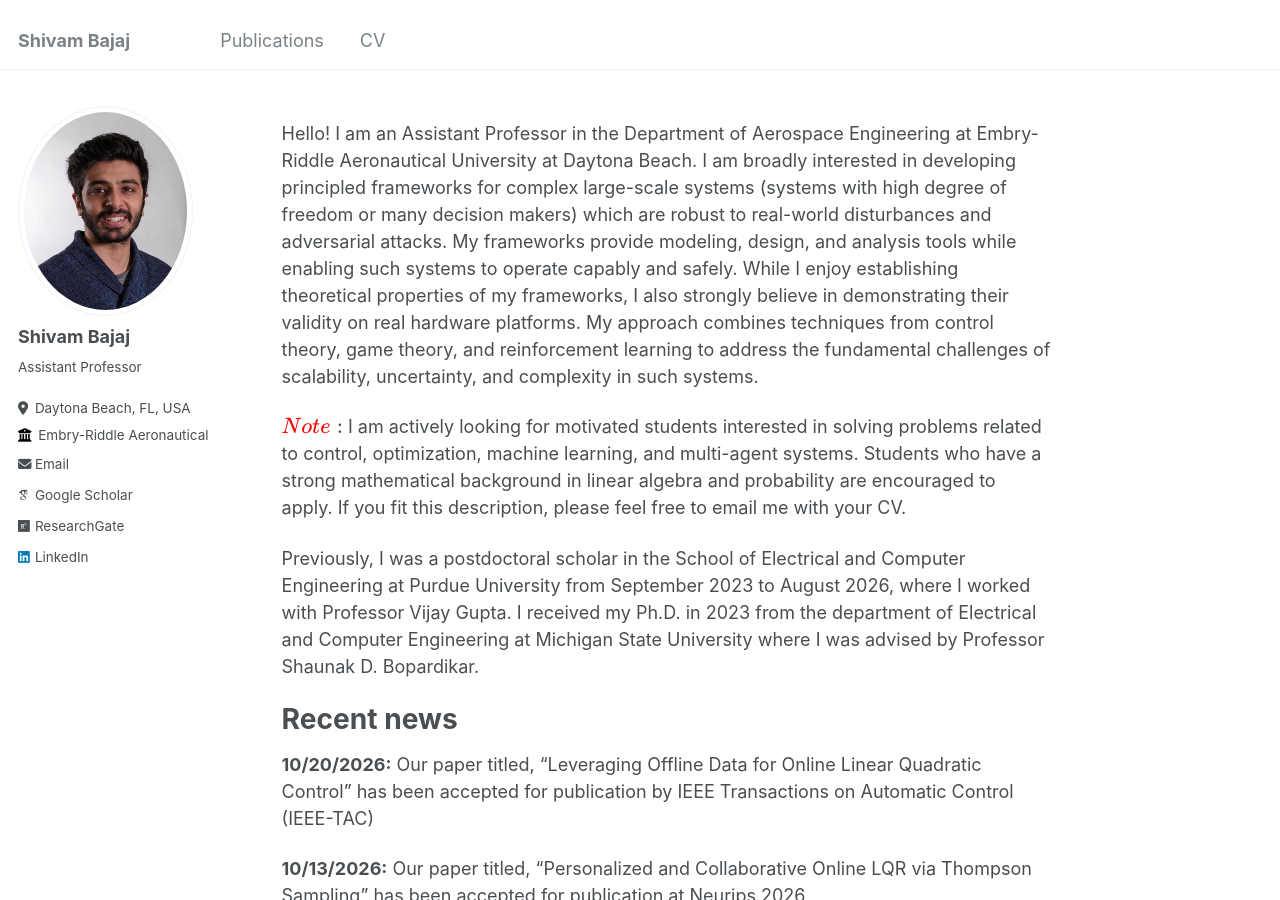
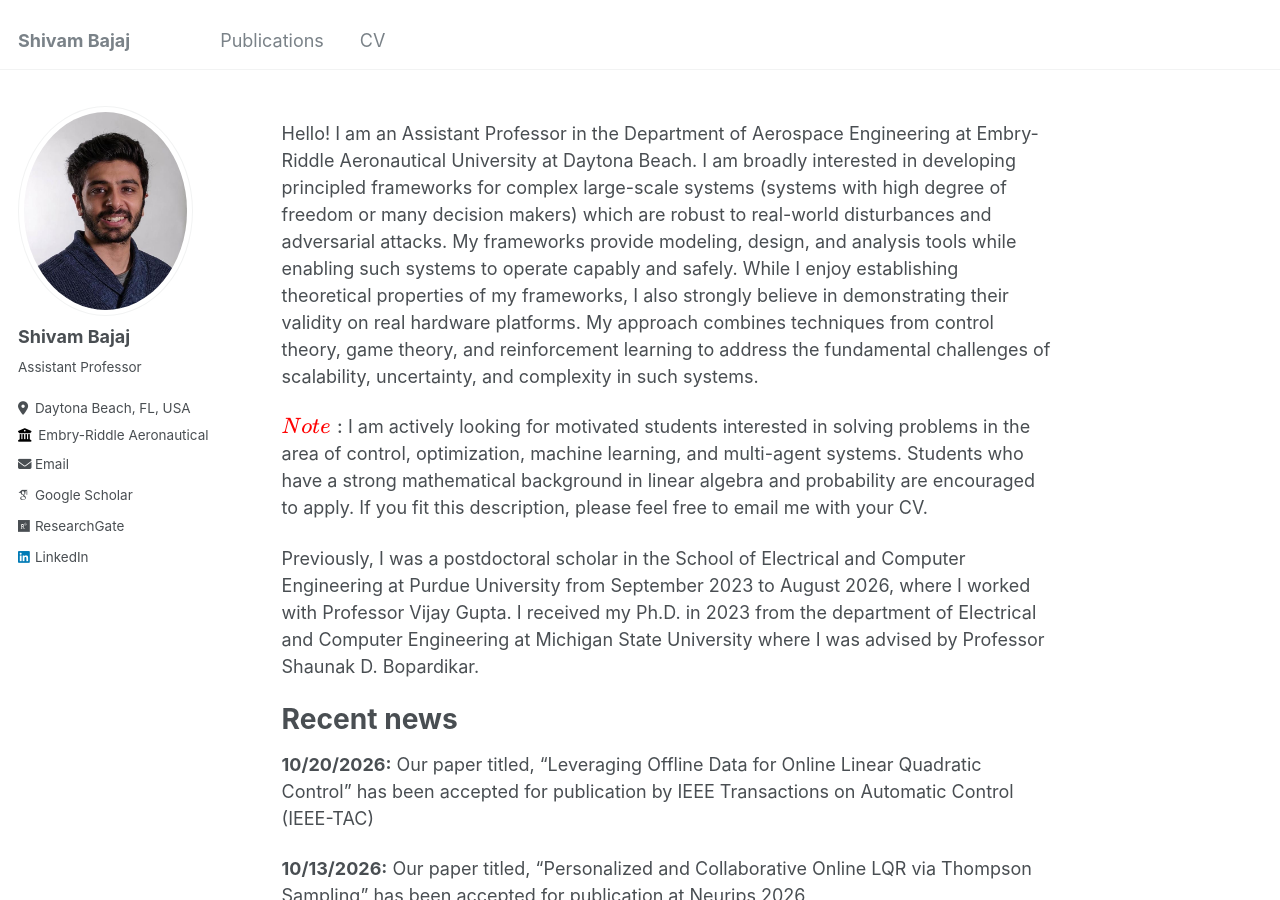
Before and after one commit to shivambajaj08/shivambajaj08.github.io, a Jekyll site: the page built from _pages/about.md, in a window 1280 px wide and 900 px high. Built offline with Jekyll 4.4.1, drawn with Linux system fonts in a browser that asks for light colours; some web fonts are replaced.

Commit message:
Update about.md

```diff
--- a/_pages/about.md
+++ b/_pages/about.md
@@ -9,7 +9,7 @@ redirect_from:
 
 Hello! I am an Assistant Professor in the Department of Aerospace Engineering at Embry-Riddle Aeronautical University at Daytona Beach. I am broadly interested in developing principled frameworks for complex large-scale systems (systems with high degree of freedom or many decision makers) which are robust to real-world disturbances and adversarial attacks. My frameworks provide modeling, design, and analysis tools while enabling such systems to operate capably and safely. While I enjoy establishing theoretical properties of my frameworks, I also strongly believe in demonstrating their validity on real hardware platforms. My approach combines techniques from control theory, game theory, and reinforcement learning to address the fundamental challenges of scalability, uncertainty, and complexity in such systems.
 
-$${\color{red}Note}:$$ I am actively looking for motivated students interested in solving problems related to control, optimization, machine learning, and multi-agent systems. Students who have a strong mathematical background in linear algebra and probability are encouraged to apply. If you fit this description, please feel free to email me with your CV.
+$${\color{red}Note}:$$ I am actively looking for motivated students interested in solving problems in the area of control, optimization, machine learning, and multi-agent systems. Students who have a strong mathematical background in linear algebra and probability are encouraged to apply. If you fit this description, please feel free to email me with your CV.
 
 Previously,  I was a postdoctoral scholar in the School of Electrical and Computer Engineering at Purdue University from September 2023 to August 2026, where I worked with Professor Vijay Gupta. I received my Ph.D. in 2023 from the department of Electrical and Computer Engineering at Michigan State University where I was advised by Professor Shaunak D. Bopardikar.
 
```
